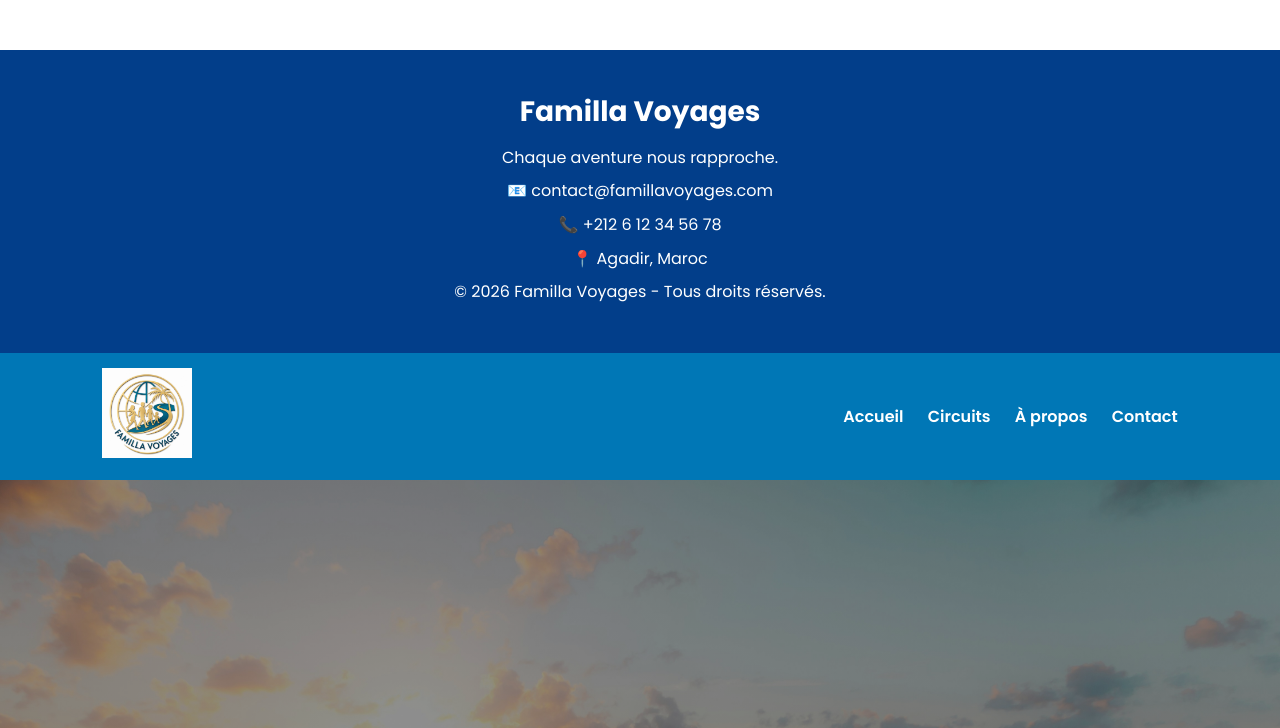
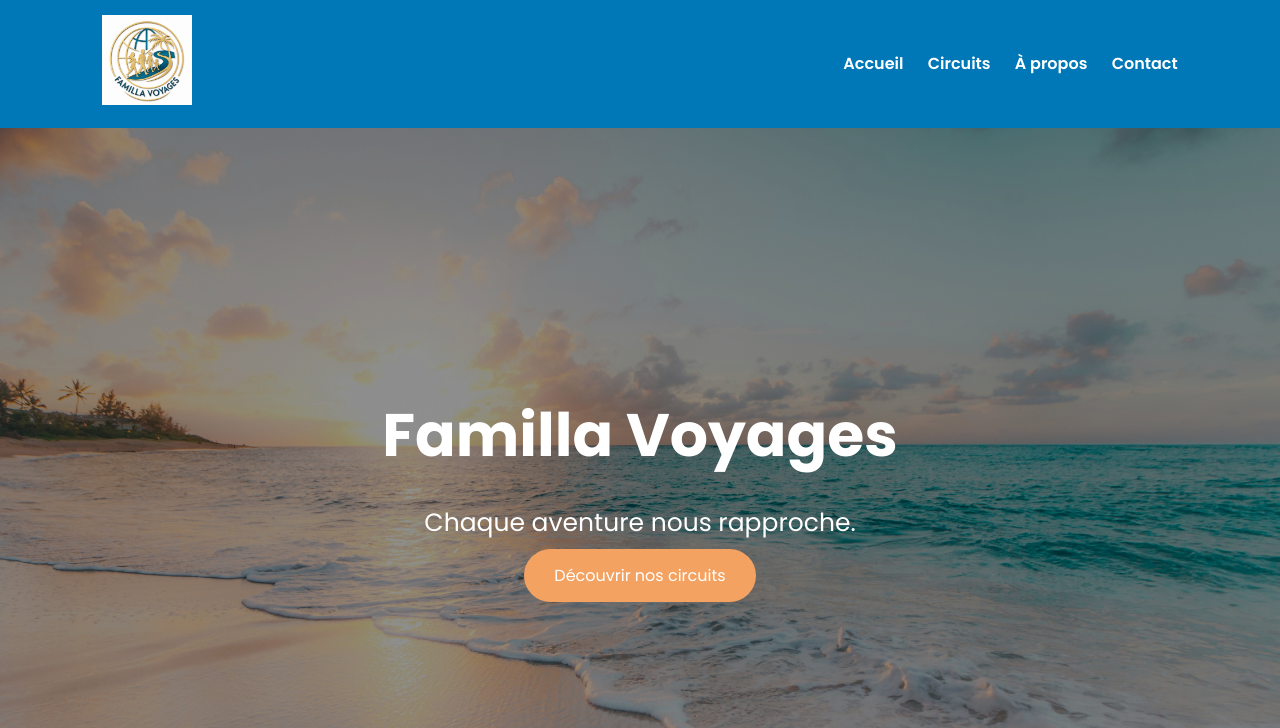
Before and after one commit to Famillavoyages-hue/Familla-Voyages, a plain HTML site: page index.html in a window 1280 px wide. Shown: the top 728 px of the page. Drawn offline with Linux system fonts and the light colour scheme.

Commit message:
Update index.html

```diff
--- a/index.html
+++ b/index.html
@@ -7,18 +7,7 @@
 <link rel="stylesheet" href="style.css">
 <link href="https://fonts.googleapis.com/css2?family=Poppins:wght@300;400;600;700&display=swap" rel="stylesheet">
 </head>
-<footer>
-    <div class="footer-content">
-        <h3>Familla Voyages</h3>
-        <p>Chaque aventure nous rapproche.</p>
 
-        <p>📧 contact@famillavoyages.com</p>
-        <p>📞 +212 6 12 34 56 78</p>
-        <p>📍 Agadir, Maroc</p>
-
-        <p>© 2026 Familla Voyages - Tous droits réservés.</p>
-    </div>
-</footer>
 <body>
 
 <header>
@@ -129,7 +118,16 @@
 </section>
 
 <footer>
-    © 2026 Familla Voyages - Chaque aventure nous rapproche.
+    <div class="footer-content">
+        <h3>Familla Voyages</h3>
+        <p>Chaque aventure nous rapproche.</p>
+
+        <p>📧 contact@famillavoyages.com</p>
+        <p>📞 +212 6 38-84 98 41</p>
+        <p>📍 Agadir, Maroc</p>
+
+        <p>© 2026 Familla Voyages - Tous droits réservés.</p>
+    </div>
 </footer>
 
 </body>
```
